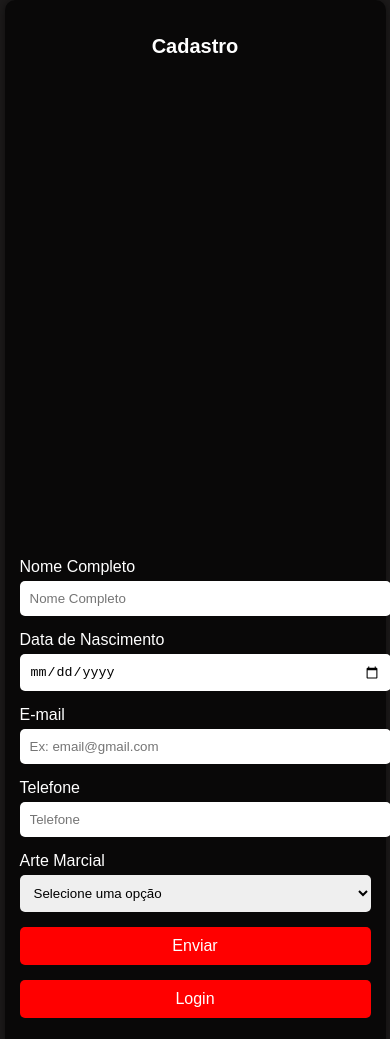
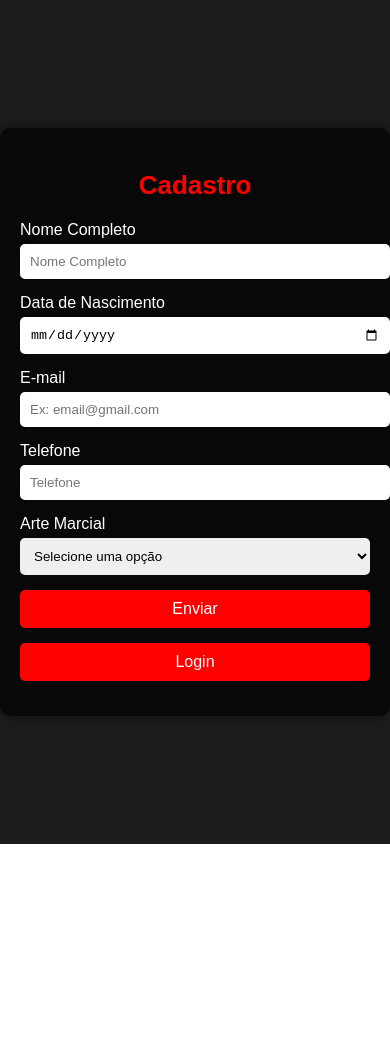
Before and after one commit to helio000/web-projeto2, a website: page cadastro_Aula_Capoeira.html in a window 390 px wide. Shown: the top 1039 px of the page. After the commit the page ends 844 px from the top, so only its background shows below. Drawn offline with Linux system fonts and the light colour scheme.

Commit message:
Refactor CSS styles for consistency and clarity

```diff
--- a/style1.css
+++ b/style1.css
@@ -12,14 +12,6 @@ body {
   background-position: center;
 }
 
-
-.Cadastro {
-    text-align: center;
-    font-size: 24px;
-    margin-bottom: 20px;
-}
-
-
 .box-form {
   width: 100%;
   max-width: 400px;
@@ -27,11 +19,19 @@ body {
   padding: 20px;
   border-radius: 10px;
   box-shadow: 0 0 10px rgba(0, 0, 0, 0.5);
+  text-align: center;
 }
 
+.Cadastro {
+  font-size: 26px;
+  font-weight: bold;
+  margin-bottom: 20px;
+  color: red;
+}
 
 .input-group {
   margin-bottom: 15px;
+  text-align: left;
 }
 
 .input-group label {
@@ -68,25 +68,3 @@ body {
 .enviar-button:hover {
   background-color: darkred;
 }
-
-@media (max-width: 600px) {
-    .box-form {
-        max-width: 90%;
-        padding: 15px;
-
-    }
-
-    .Cadastro {
-        font-size: 24px;
-        margin-top: 20px;
-
-        margin-left: -100px;
-    }
-
-    .Cadastro {
-        font-size: 20px;
-        margin-bottom: 500px;
-        margin-left: 0px;
-
-    }
-}
```
Lines whose indentation alone changed are shown as unchanged.
